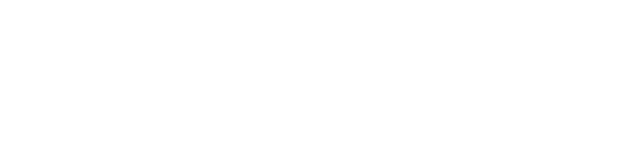
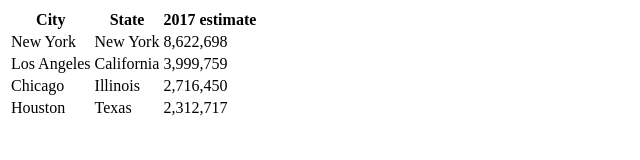
Before and after one commit to learn-co-curriculum/phase-0-html-tables-lab, a plain HTML site: page index.html in a window 1280 px wide. Shown: the whole page, without its empty margins (0-640 px from the left). Drawn offline with Linux system fonts and the light colour scheme.

Commit message:
updated readme from master

```diff
--- a/index.html
+++ b/index.html
@@ -8,7 +8,32 @@
 </head>
 <body>
 
-  <!-- Write your HTML here -->
-
+  <table>
+    <tr>
+      <th>City</th>
+      <th>State</th>
+      <th>2017 estimate</th>
+    </tr>
+    <tr>
+      <td>New York</td>
+      <td>New York</td>
+      <td>8,622,698</td>
+    </tr>
+    <tr>
+      <td>Los Angeles</td>
+      <td>California</td>
+      <td>3,999,759</td>
+    </tr>
+    <tr>
+      <td>Chicago</td>
+      <td>Illinois</td>
+      <td>2,716,450</td>
+    </tr>
+    <tr>
+      <td>Houston</td>
+      <td>Texas</td>
+      <td>2,312,717</td>
+    </tr>
+  </table>
 </body>
 </html>
```
